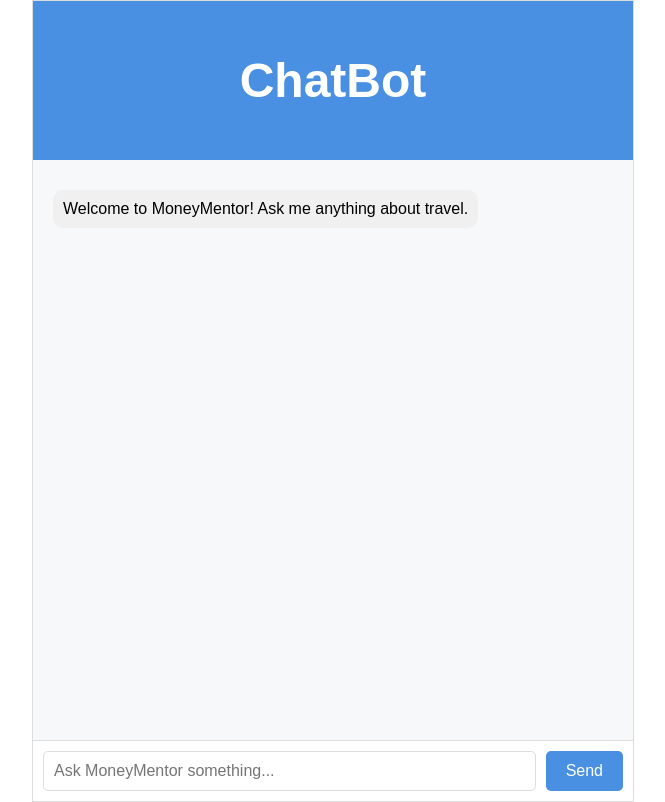
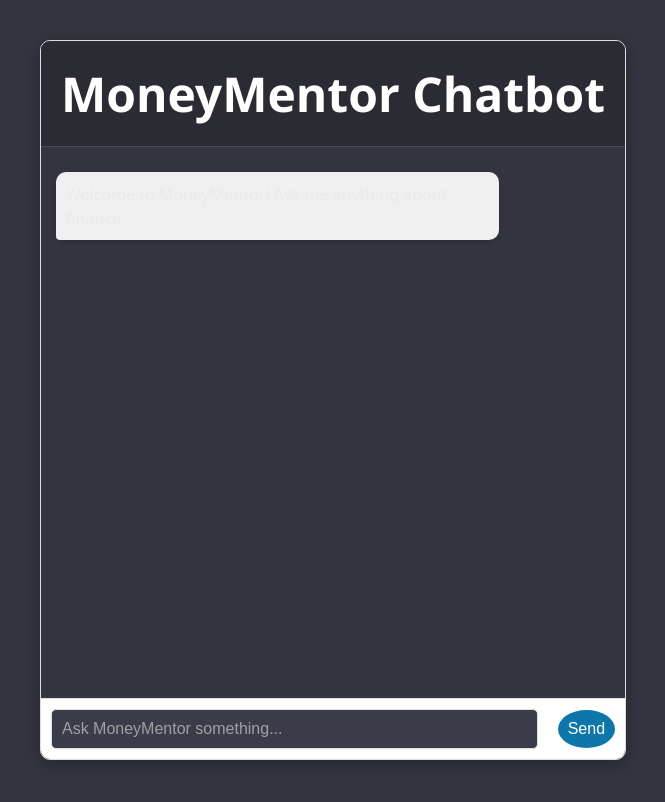
Before and after one commit to euginekoyo/smart.ai, a React (Create React App) app: page / in a window 1280 px wide. Shown: the whole page, without its empty margins (307-972 px from the left). Built offline with nearby package versions, Linux system fonts and the light colour scheme.

Commit message:
added logic

```diff
--- a/src/App.css
+++ b/src/App.css
@@ -29,6 +29,167 @@
   overflow-y: scroll;
   display: flex;
   flex-direction: column;
+}
+/* App.css */
+
+/* Reset and body styling */
+* {
+  box-sizing: border-box;
+  margin: 0;
+  padding: 0;
+}
+
+body {
+  font-family: "Segoe UI", Tahoma, Geneva, Verdana, sans-serif;
+  background-color: #343541; /* Dark background for ChatGPT-like theme */
+  color: #eaeaea;
+  display: flex;
+  justify-content: center;
+  align-items: center;
+  min-height: 100vh;
+  margin: 0;
+  padding: 0 20px;
+}
+
+/* Main container for the chat app */
+.app-container {
+  display: flex;
+  flex-direction: column;
+  height: 90vh;
+  width: 100%;
+  max-width: 600px;
+  background-color: #444654;
+  border-radius: 10px;
+  box-shadow: 0 4px 20px rgba(0, 0, 0, 0.3);
+  overflow: hidden;
+}
+
+/* Header styling */
+.chat-header {
+  padding: 20px;
+  text-align: center;
+  background-color: #2b2c33;
+  font-size: 1.5em;
+  font-weight: bold;
+  color: #ffffff;
+  border-bottom: 1px solid #4a4b53;
+}
+
+/* Chat window area styling */
+.chat-window {
+  flex: 1;
+  padding: 15px;
+  overflow-y: auto;
+  display: flex;
+  flex-direction: column;
+  gap: 12px;
+  background-color: #343541;
+}
+
+/* Message styling */
+.message {
+  padding: 12px 18px;
+  max-width: 80%;
+  border-radius: 10px;
+  font-size: 1rem;
+  line-height: 1.5;
+  word-wrap: break-word;
+  transition: all 0.2s ease-in-out;
+}
+
+/* User message styling */
+.message.user {
+  align-self: flex-end;
+  background-color: #0e76a8;
+  color: #ffffff;
+  border-bottom-right-radius: 4px;
+}
+
+/* Bot message styling */
+.message.bot {
+  align-self: flex-start;
+  background-color: #4a4b53;
+  color: #eaeaea;
+  border-bottom-left-radius: 4px;
+  box-shadow: 0 2px 6px rgba(0, 0, 0, 0.2);
+}
+
+/* Input area styling */
+.input-area {
+  display: flex;
+  align-items: center;
+  padding: 10px;
+  background-color: #2b2c33;
+  border-top: 1px solid #4a4b53;
+}
+
+/* Chat input styling */
+.input-area input {
+  flex: 1;
+  padding: 12px;
+  border: none;
+  border-radius: 20px;
+  margin-right: 10px;
+  color: #eaeaea;
+  background-color: #3b3c4a;
+  outline: none;
+  transition: background-color 0.3s ease;
+}
+
+.input-area input::placeholder {
+  color: #a0a0a0;
+}
+
+.input-area input:focus {
+  background-color: #4a4b53;
+}
+
+/* Send button styling */
+.input-area button {
+  padding: 10px;
+  background-color: #0e76a8;
+  color: #ffffff;
+  border: none;
+  border-radius: 50%;
+  cursor: pointer;
+  transition: background-color 0.3s ease, transform 0.2s ease;
+}
+
+.input-area button:hover {
+  background-color: #0073e6;
+  transform: scale(1.1);
+}
+
+.input-area button:active {
+  transform: scale(1);
+}
+
+/* Responsive design */
+@media (max-width: 600px) {
+  .app-container {
+    width: 100%;
+    height: 85vh;
+  }
+
+  .chat-header {
+    font-size: 1.2em;
+  }
+
+  .message {
+    font-size: 0.95rem;
+    padding: 10px 15px;
+  }
+}
+
+@media (max-width: 400px) {
+  .chat-header {
+    font-size: 1em;
+    padding: 15px;
+  }
+
+  .input-area button {
+    padding: 8px;
+  }
 }
 
 .message {
--- a/src/App.js
+++ b/src/App.js
@@ -6,7 +6,7 @@
   const [input, setInput] = useState("");
   const [messages, setMessages] = useState([
     {
-      text: "Welcome to MoneyMentor! Ask me anything about travel.",
+      text: "Welcome to MoneyMentor! Ask me anything about finance.",
       sender: "bot",
     },
   ]);
@@ -30,10 +30,10 @@
     try {
       const response = await axios.post(
         "/chat",
-        { query: input },  // Removed session_id
+        { query: input },
         {
           headers: {
-            "Content-Type": "application/json",  // Explicitly set the header
+            "Content-Type": "application/json",
           },
         }
       );
@@ -59,7 +59,7 @@
   return (
     <div className="app-container">
       <header className="chat-header">
-        <h1>ChatBot</h1>
+        <h1>MoneyMentor Chatbot</h1>
       </header>
 
       <div className="chat-window">
```
